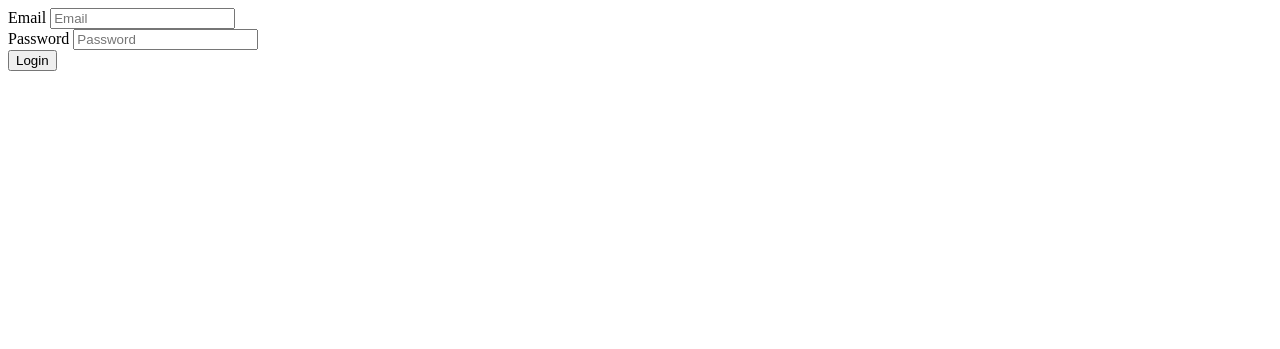
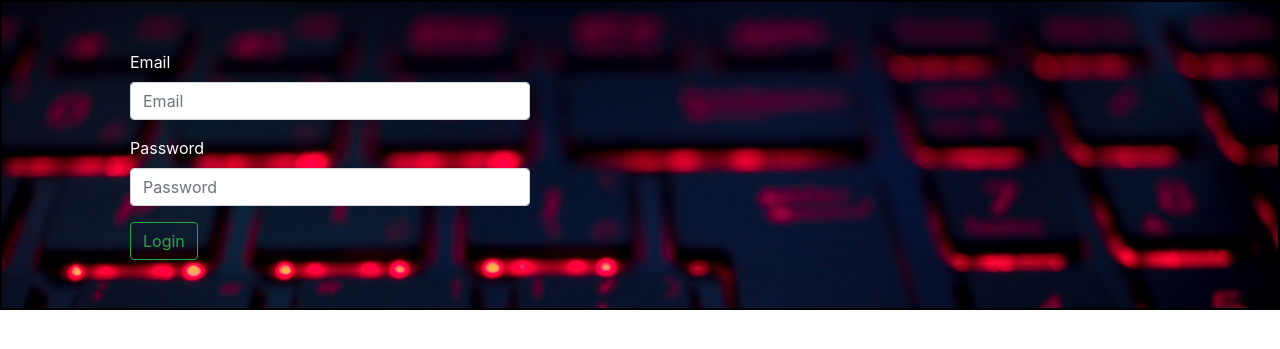
Before and after one commit to Ambar-06/SignupAndLogin-API, a FastAPI app: page /login in a window 1280 px wide. Shown: the top 349 px of the page. Run offline with FastAPI, Linux system fonts and the light colour scheme.

Commit message:
Minor Updates

```diff
--- a/main.py
+++ b/main.py
@@ -52,7 +52,7 @@ def login(username: str = Form(...), password: str = Form(...)):
         raise HTTPException(status_code=404, detail=f"The user '{username}' is not registered with us.")
 
     elif info.password != password_final:
-        return {"Error": "Incorrect Password"}
+        raise HTTPException(status_code=400, detail="Incorrect Password")
 
 
 @app.get("/signup")
--- a/static/login.js
+++ b/static/login.js
@@ -25,6 +25,11 @@ function loginHandler(){
             let body = document.querySelector('body')
             body.innerHTML = `<h3>${r.detail}</h3>`
         }
+        else if(xhr.status==400){
+            let r = JSON.parse(this.responseText);
+            let body = document.querySelector('body')
+            body.innerHTML = `<h3>${r.detail}</h3>`
+        }
         else{
             console.error("Some Error has occured.")
         }
--- /dev/null
+++ b/static/style.css
@@ -0,0 +1,12 @@
+.bgimg{
+    border: 2px black solid;
+    background-image: url('3.jpg');
+}
+
+.left{
+    padding-left: 5em;
+}
+
+.label{
+    color: white;
+}
--- a/templates/login.html
+++ b/templates/login.html
@@ -4,23 +4,27 @@
     <meta charset="UTF-8">
     <meta http-equiv="X-UA-Compatible" content="IE=edge">
     <meta name="viewport" content="width=device-width, initial-scale=1.0">
+    <link rel="stylesheet" href="https://cdn.jsdelivr.net/npm/bootstrap@4.3.1/dist/css/bootstrap.min.css" integrity="sha384-ggOyR0iXCbMQv3Xipma34MD+dH/1fQ784/j6cY/iJTQUOhcWr7x9JvoRxT2MZw1T" crossorigin="anonymous">
+    <link rel="stylesheet" href="static/style.css">
     <title>Log In</title>
 </head>
 <body>
+    <div class="bgimg" style="background-image:url('static/3.jpg'); background-size: 100%;">
     <form action="/login" id="form" method="post">
-        <div class="form-row m-5">
-          <div class="form-group col-md-6">
-            <label for="inputEmail4">Email</label>
-            <input type="text" class="form-control" placeholder="Email" name="email" id="email">
+        <div class="form m-5 left">
+          <div class="form-group md-6" style="width: 25em;">
+            <label for="inputEmail4" class="label">Email</label>
+            <input type="email" class="form-control" placeholder="Email" name="email" id="email">
           </div>
-          <div class="form-group col-md-6">
-            <label for="inputPassword4">Password</label>
-            <input type="password" class="form-control" placeholder="Password" name="password" id="password">
+          <div class="form-group md-6" style="width: 25em;">
+            <label for="inputPassword4" class="label">Password</label>
+            <input type="password" class="form-control" placeholder="Password" name="password" id="password" minlength="8">
         </div>
-        <input type="button" class="btn btn-primary" value="Login" id="btnLogin"/>
+        <input type="button" class="btn btn-outline-success" value="Login" id="btnLogin"/>
         </div>
       </form>
       <h1 id="response"></h1>
     <script src="static/login.js"></script>
+  </div>
 </body>
 </html>
```
Also changed, not shown: static/signup.js (+39 -2 lines), static/3.jpg (added).
